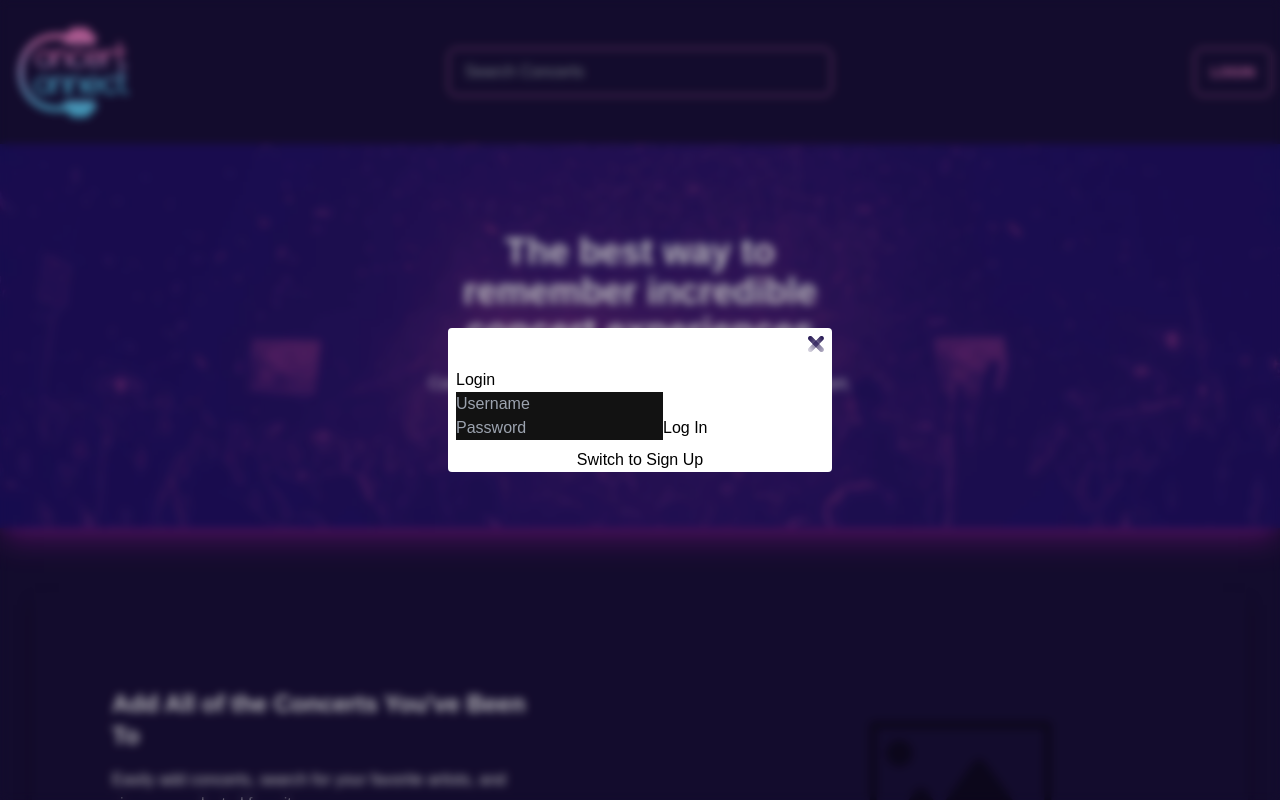
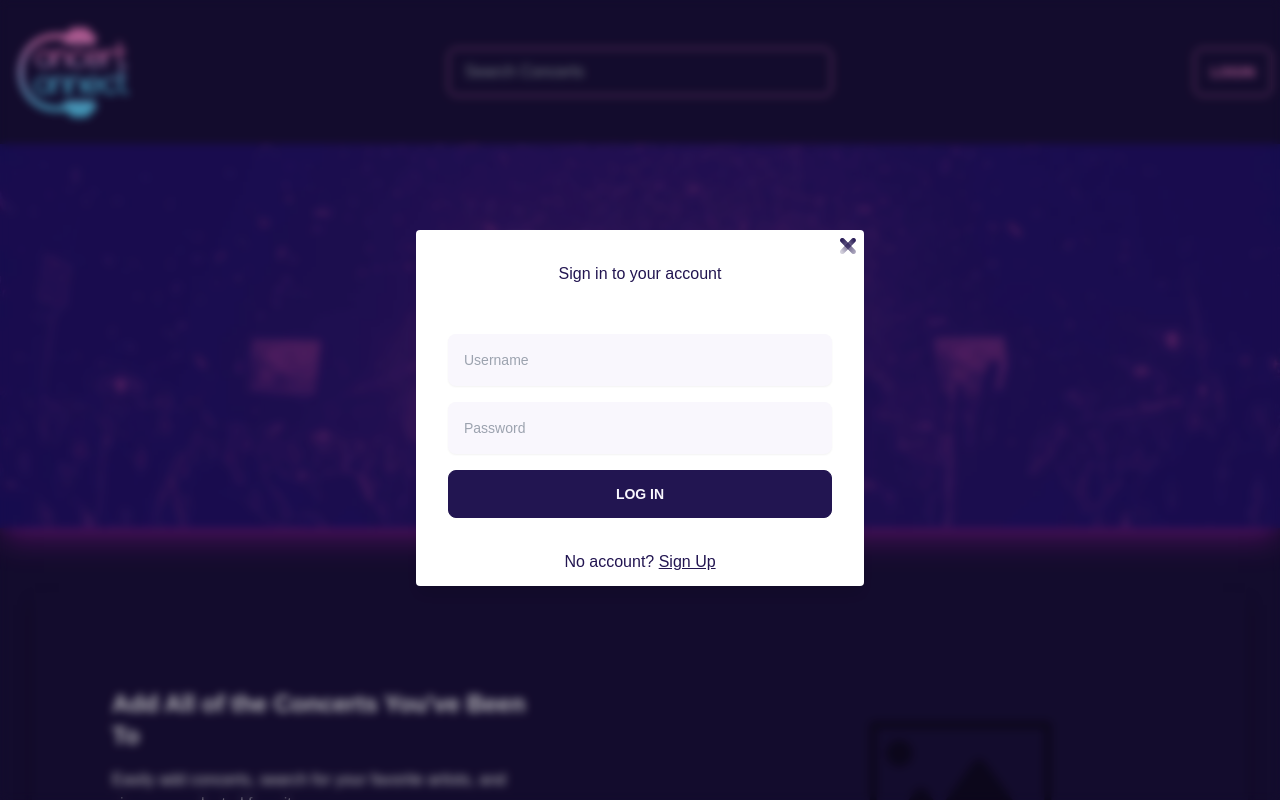
Before and after one commit to Sabplpz/Concert-Connect, a React (Create React App) app in the folder client/: page / in a window 1280 px wide. Both pictures are taken after a click on the button "LOGIN". Shown: the top 800 px of the page. Built offline with nearby package versions, Linux system fonts and the light colour scheme.

Commit message:
login modal styled

```diff
--- a/client/src/components/LoginSignUpModal.js
+++ b/client/src/components/LoginSignUpModal.js
@@ -63,47 +63,51 @@ function LoginSignUpModal({ isOpen, onClose }) {
       className="fixed inset-0 bg-black bg-opacity-25 backdrop-blur-sm flex justify-center items-center z-50"
       onClick={handleClose}
     >
-      <div className="w-96 bg-white flex flex-col rounded text-black justify-items-center">
+      <div className="bg-white flex flex-col rounded text-neutral shadow-lg justify-items-center mx-auto mt-4 max-w-md">
         <button
           className="text-grey-300 text-xl place-self-end p-2"
           onClick={() => onClose()}
         >
           <img src={close} alt="X to close modal" className="h-4"></img>
         </button>
-        <div className="place-self-center p-2">
-          <h3>{isLogin ? "Login" : "Sign Up"}</h3>
-
-          <form onSubmit={handleFormSubmit}>
+        {/* <div className="place-self-center p-2"> */}
+          <h3 className="text=xl text-center">{isLogin ? "Sign in to your account" : "Sign Up"}</h3>
+        <div>
+          <form className="mb-0 mt-4 space-y-4 rounded-lg p-4 sm:p-6 lg:p-8" onSubmit={handleFormSubmit}>
             {!isLogin && (
               <>
                 <input
                   type="text"
+                  className="w-full bg-neutral-content rounded-lg border-base-100 p-4 pe-12 text-sm shadow-sm"
                   name="firstName"
-                  placeholder="First Name"
+                  placeholder="Enter first name"
                   value={formState.firstName}
                   onChange={handleFormChange}
                 />
 
                 <input
                   type="text"
+                  className="w-full bg-neutral-content rounded-lg border-base-100 p-4 pe-12 text-sm shadow-sm"
                   name="lastName"
-                  placeholder="Last Name"
+                  placeholder="Enter last name"
                   value={formState.lastName}
                   onChange={handleFormChange}
                 />
 
                 <input
                   type="email"
+                  className="w-full bg-neutral-content rounded-lg border-base-100 p-4 pe-12 text-sm shadow-sm"
                   name="email"
-                  placeholder="Email"
+                  placeholder="Enter email"
                   value={formState.email}
                   onChange={handleFormChange}
                 />
 
                 <input
                   type="password"
+                  className="w-full bg-neutral-content rounded-lg border-base-100 p-4 pe-12 text-sm shadow-sm"
                   name="verifyPassword"
-                  placeholder="Verify Password"
+                  placeholder="Verify password"
                   value={formState.verifyPassword}
                   onChange={handleFormChange}
                 />
@@ -112,6 +116,7 @@ function LoginSignUpModal({ isOpen, onClose }) {
 
             <input
               type="text"
+              className="w-full bg-neutral-content rounded-lg border-base-100 p-4 pe-12 text-sm shadow-sm"
               name="username"
               placeholder="Username"
               value={formState.username}
@@ -120,13 +125,14 @@ function LoginSignUpModal({ isOpen, onClose }) {
 
             <input
               type="password"
+              className="w-full bg-neutral-content rounded-lg border-base-100 p-4 pe-12 text-sm shadow-sm"
               name="password"
               placeholder="Password"
               value={formState.password}
               onChange={handleFormChange}
             />
 
-            <button type="submit">{isLogin ? "Log In" : "Sign Up"}</button>
+            <button className="block w-full rounded-lg btn btn-neutral" type="submit">{isLogin ? "Log In" : "Sign Up"}</button>
 
             {(loginError || signupError) && (
               <p>{loginError?.message || signupError?.message}</p>
@@ -134,8 +140,8 @@ function LoginSignUpModal({ isOpen, onClose }) {
           </form>
         </div>
 
-        <button type="button" onClick={() => setIsLogin(!isLogin)}>
-          Switch to {isLogin ? "Sign Up" : "Login"}
+        <button className="mb-3"type="button" onClick={() => setIsLogin(!isLogin)}>
+          No account? <span className="underline decoration-neutral">{isLogin ? "Sign Up" : "Login"}</span>
         </button>
       </div>
     </div>
```
